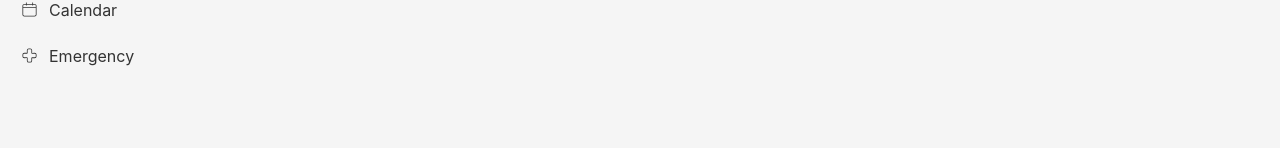
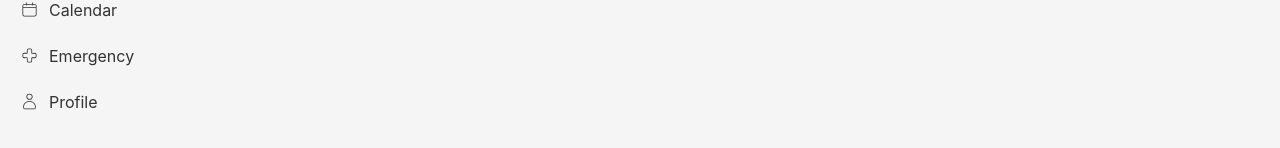
Before and after one commit to ThisaraNilupul/careoptimize_frontend, a React (Create React App) app: page / in a window 1280 px wide. Shown: the part 270-418 px from the top of the page. Built offline with nearby package versions, Linux system fonts and the light colour scheme.

Commit message:
sidenav profile added

```diff
--- a/src/App.js
+++ b/src/App.js
@@ -1,6 +1,6 @@
 import React, { useState, useEffect } from 'react';
 import { BrowserRouter as Router, Routes, Route, useLocation } from 'react-router-dom';
-import { CiHome, CiCircleList, CiViewList, CiBellOn, CiCalendar, CiMedicalCross } from "react-icons/ci";
+import { CiHome, CiCircleList, CiViewList, CiBellOn, CiCalendar, CiMedicalCross, CiUser } from "react-icons/ci";
 import Sidenav from "./components/Sidenav-component/Sidenav";
 import MainHeader from './components/MainHeader-component/MainHeader';
 import { AppRoutes } from './common/AppRoutes';
@@ -24,6 +24,7 @@ function App() {
         { name: 'Notifications', path: '/patient/notifications', icon: <CiBellOn /> },
         { name: 'Calendar', path: '/patient/calendar', icon: <CiCalendar /> },
         { name: 'Emergency', path: '/patient/emergency', icon: <CiMedicalCross /> },
+        { name: 'Profile', path: '/patient/profile', icon: <CiUser /> },
       ]);
     } else if (role === 'doctor') {
       // Add Doctor-specific routes here
```
